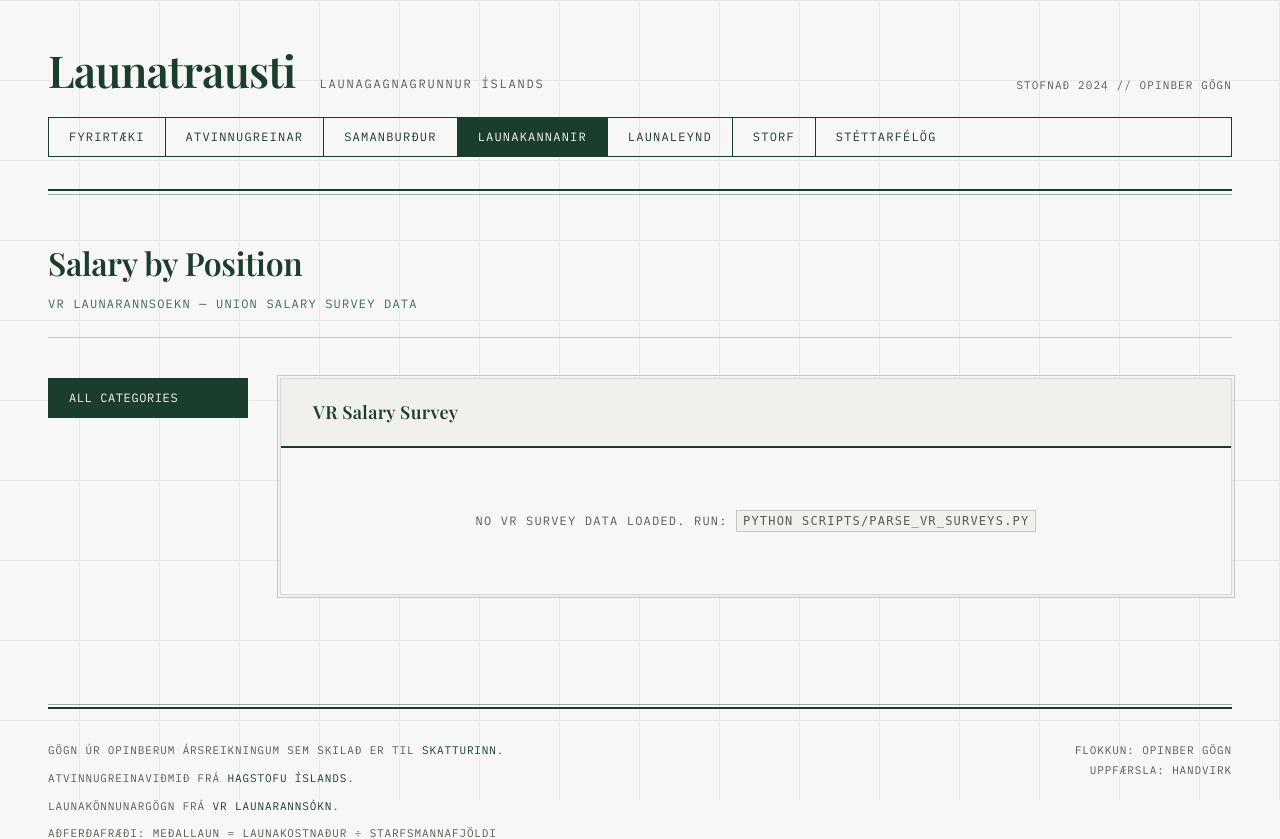
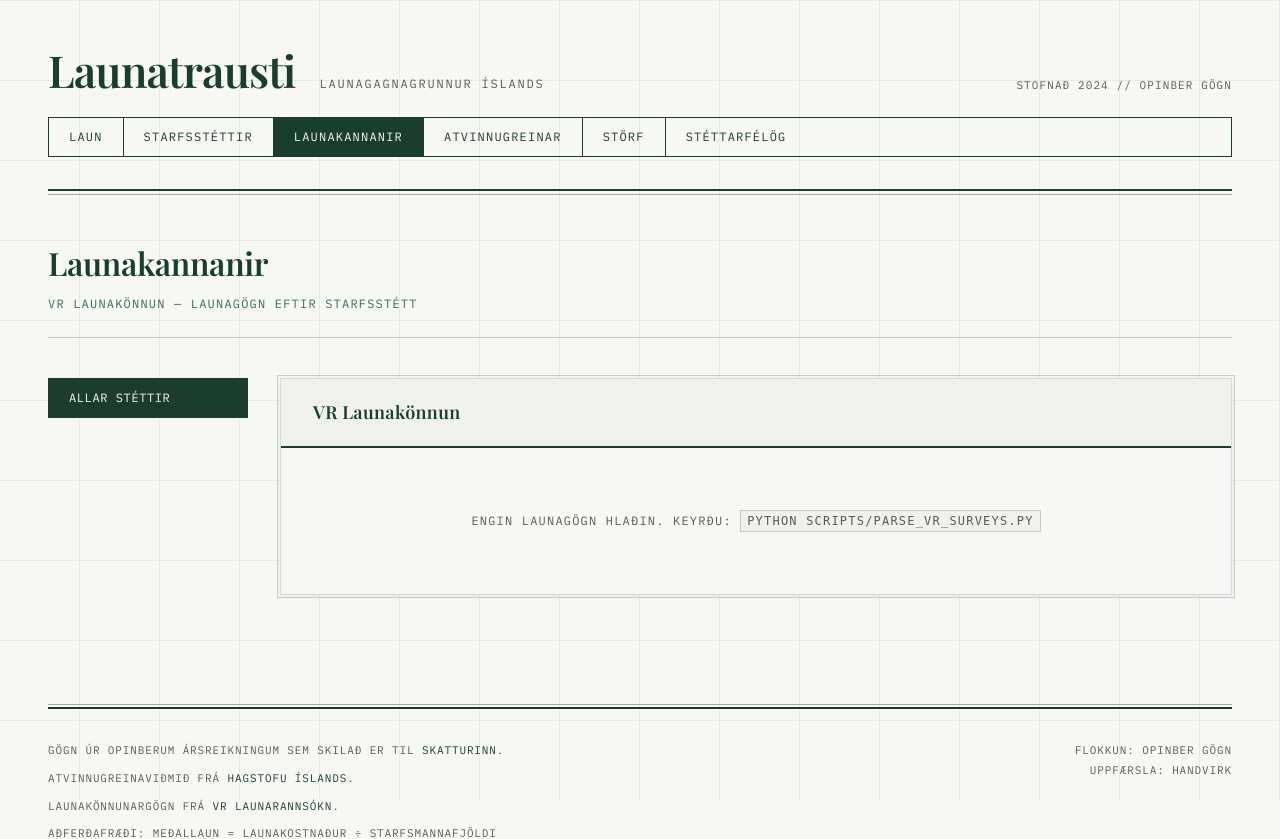
Before and after one commit to Interkz/launatrausti, a FastAPI app: page /salaries in a window 1280 px wide. Shown: the top 839 px of the page. Run offline with FastAPI, Linux system fonts and the light colour scheme; data that the repository does not hold is empty.

Commit message:
refactor: site consolidation — kill launaleynd, fix VR math, honest labels
- Delete /launaleynd route and template (misleading premise, zero private sector data)
- Replace /company/{id}/financials with 301 redirect (content already on company page)
- Fix VR comparison math: annualize monthly vr_avg before computing diff_pct
- Update nav: 6 items (Laun, Starfsstéttir, Launakannanir, Atvinnugreinar, Störf, Stéttarfélög)
- Rename rankings to "Opinber fyrirtæki", remove empty Einkageirinn tab
- Add "Einkageirinn kemur fljótlega" notice
- Translate /salaries page fully to Icelandic
- Update tests for removed/redirected routes (108 passing)

Co-Authored-By: Claude Opus 4.6 (1M context) <noreply@anthropic.com>

```diff
--- a/src/database.py
+++ b/src/database.py
@@ -667,7 +667,9 @@ def get_salary_comparison(company_id: int) -> dict:
         }
 
     vr_avg = vr_row["vr_avg"]
-    diff_pct = round((company_avg - vr_avg) / vr_avg * 100, 1) if vr_avg else None
+    # VR survey data is monthly; company avg_salary is annual — must annualize
+    vr_avg_annual = vr_avg * 12 if vr_avg else None
+    diff_pct = round((company_avg - vr_avg_annual) / vr_avg_annual * 100, 1) if vr_avg_annual else None
 
     return {
         "company_avg_salary": company_avg,
--- a/src/main.py
+++ b/src/main.py
@@ -256,97 +256,11 @@ async def salaries_page(
     )
 
 
-@app.get("/company/{company_id}/financials", response_class=HTMLResponse)
-async def company_financials_page(request: Request, company_id: int):
-    """Company financials detail page."""
-    financials = database.get_company_financials(company_id)
-
-    if not financials or not financials.get("company"):
-        raise HTTPException(status_code=404, detail="Company not found")
-
-    return templates.TemplateResponse(
-        "financials.html",
-        {
-            "request": request,
-            "company": financials["company"],
-            "reports": financials["reports"],
-            "trends": financials["trends"],
-        }
-    )
-
-
-@app.get("/launaleynd", response_class=HTMLResponse)
-async def launaleynd_page(request: Request):
-    """Salary secrecy gap analysis page."""
-    # Compare company avg salaries to VR survey averages
-    conn = database.get_connection()
-    cursor = conn.cursor()
-
-    # Get VR survey overall average (latest survey date)
-    cursor.execute("""
-        SELECT survey_date, AVG(medaltal) as vr_avg
-        FROM vr_salary_surveys
-        GROUP BY survey_date
-        ORDER BY survey_date DESC
-        LIMIT 1
-    """)
-    vr_row = cursor.fetchone()
-
-    gaps = []
-    if vr_row:
-        vr_avg = vr_row["vr_avg"]
-        vr_date = vr_row["survey_date"]
-
-        # Get companies with their latest avg salary
-        cursor.execute("""
-            SELECT
-                c.id, c.name, c.kennitala, c.sector,
-                ar.avg_salary, ar.year, ar.source_pdf
-            FROM companies c
-            JOIN annual_reports ar ON c.id = ar.company_id
-            WHERE ar.year = (
-                SELECT MAX(ar2.year) FROM annual_reports ar2
-                WHERE ar2.company_id = c.id
-            )
-            AND (ar.is_sample = 0 OR ar.is_sample IS NULL)
-            ORDER BY ar.avg_salary ASC
-        """)
-
-        for row in cursor.fetchall():
-            company_annual = row["avg_salary"]
-            # VR survey data is monthly, company avg_salary is annual
-            vr_annual = vr_avg * 12
-            gap = company_annual - vr_annual
-            gap_pct = round((gap / vr_annual) * 100, 1) if vr_annual else 0
-
-            gaps.append({
-                "id": row["id"],
-                "name": row["name"],
-                "kennitala": row["kennitala"],
-                "sector": row["sector"],
-                "avg_salary": company_annual,
-                "year": row["year"],
-                "vr_expected": round(vr_annual),
-                "gap": round(gap),
-                "gap_pct": gap_pct,
-                "source_pdf": row["source_pdf"],
-            })
-
-        # Sort by gap ascending (largest negative gap first = most underpaying)
-        gaps.sort(key=lambda x: x["gap"])
-    else:
-        vr_date = None
-
-    conn.close()
-
-    return templates.TemplateResponse(
-        "launaleynd.html",
-        {
-            "request": request,
-            "gaps": gaps,
-            "vr_date": vr_date,
-        }
-    )
+@app.get("/company/{company_id}/financials")
+async def company_financials_redirect(company_id: int):
+    """Redirect old financials URL to main company page."""
+    from fastapi.responses import RedirectResponse
+    return RedirectResponse(url=f"/company/{company_id}", status_code=301)
 
 
 @app.get("/samanburdur", response_class=HTMLResponse)
--- a/src/templates/base.html
+++ b/src/templates/base.html
@@ -1222,12 +1222,11 @@
                 <span class="header-id">Stofnað 2024 // Opinber gögn</span>
             </div>
             <nav>
-                <a href="/" {% if request.path == '/' %}class="active"{% endif %}>Fyrirtæki</a>
+                <a href="/" {% if request.path == '/' %}class="active"{% endif %}>Laun</a>
+                <a href="/samanburdur" {% if '/samanburdur' in request.path %}class="active"{% endif %}>Starfsstéttir</a>
+                <a href="/salaries" {% if '/salaries' in request.path %}class="active"{% endif %}>Launakannanir</a>
                 <a href="/benchmarks" {% if '/benchmarks' in request.path %}class="active"{% endif %}>Atvinnugreinar</a>
-                <a href="/samanburdur" {% if '/samanburdur' in request.path %}class="active"{% endif %}>Samanburður</a>
-                <a href="/salaries" {% if '/salaries' in request.path %}class="active"{% endif %}>Launakannanir</a>
-                <a href="/launaleynd" {% if '/launaleynd' in request.path %}class="active"{% endif %}>Launaleynd</a>
-                <a href="/jobs" {% if '/jobs' in request.path %}class="active"{% endif %}>Storf</a>
+                <a href="/jobs" {% if '/jobs' in request.path %}class="active"{% endif %}>Störf</a>
                 <a href="/stettarfelog" {% if '/stettarfelog' in request.path %}class="active"{% endif %}>Stéttarfélög</a>
             </nav>
         </header>
--- a/src/templates/company.html
+++ b/src/templates/company.html
@@ -152,7 +152,7 @@
 <div class="card">
     <div class="card-header">
         <h2>Financial Overview</h2>
-        <a href="/company/{{ company.id }}/financials" style="font-family: var(--font-mono); font-size: 0.6875rem; color: var(--lumon-green); text-decoration: none; text-transform: uppercase; letter-spacing: 0.1em;">View Full Financials</a>
+        <span style="font-family: var(--font-mono); font-size: 0.6875rem; color: var(--lumon-text-secondary); text-transform: uppercase; letter-spacing: 0.1em;">Fjárhagsgögn</span>
     </div>
     <div class="benchmark-grid">
         <div class="benchmark-item">
--- a/src/templates/salaries.html
+++ b/src/templates/salaries.html
@@ -1,17 +1,17 @@
 {% extends "base.html" %}
 
-{% block title %}Salary by Position - Launatrausti{% endblock %}
+{% block title %}Launakannanir — Launatrausti{% endblock %}
 
 {% block content %}
 <div class="company-header">
-    <h1 style="font-size: 2rem;">Salary by Position</h1>
-    <p class="industry">VR Launarannsoekn — Union Salary Survey Data</p>
+    <h1 style="font-size: 2rem;">Launakannanir</h1>
+    <p class="industry">VR Launakönnun — Launagögn eftir starfsstétt</p>
 </div>
 
 {% if dates %}
 <div style="margin-bottom: 2rem;">
     <div class="year-filter">
-        <a href="/salaries?{% if selected_category %}category={{ selected_category }}{% endif %}" {% if not selected_date %}class="active"{% endif %}>All Dates</a>
+        <a href="/salaries?{% if selected_category %}category={{ selected_category }}{% endif %}" {% if not selected_date %}class="active"{% endif %}>Allar dagsetningar</a>
         {% for date in dates %}
         <a href="/salaries?survey_date={{ date }}{% if selected_category %}&category={{ selected_category }}{% endif %}" {% if selected_date == date %}class="active"{% endif %}>{{ date }}</a>
         {% endfor %}
@@ -22,7 +22,7 @@
 <div class="content-with-sidebar">
     <div>
         <div class="filter-sidebar">
-            <a href="/salaries?{% if selected_date %}survey_date={{ selected_date }}{% endif %}" {% if not selected_category %}class="active"{% endif %}>All Categories</a>
+            <a href="/salaries?{% if selected_date %}survey_date={{ selected_date }}{% endif %}" {% if not selected_category %}class="active"{% endif %}>Allar stéttir</a>
             {% for cat in categories %}
             <a href="/salaries?category={{ cat }}{% if selected_date %}&survey_date={{ selected_date }}{% endif %}" {% if selected_category == cat %}class="active"{% endif %}>{{ cat }}</a>
             {% endfor %}
@@ -34,34 +34,34 @@
         {% set max_salary = surveys|map(attribute='medaltal')|max %}
         <div class="stats" style="grid-template-columns: repeat(3, 1fr);">
             <div class="stat-card">
-                <div class="label">Positions</div>
+                <div class="label">Starfsstéttir</div>
                 <div class="value">{{ surveys|length }}</div>
             </div>
             <div class="stat-card">
-                <div class="label">Highest Mean</div>
+                <div class="label">Hæstu meðallaun</div>
                 <div class="value">{{ "{:,.0f}".format(max_salary).replace(",", ".") }}<span style="font-size: 0.75em; margin-left: 0.25em; opacity: 0.7;">kr</span></div>
             </div>
             <div class="stat-card">
-                <div class="label">Category</div>
-                <div class="value" style="font-size: 1rem;">{{ selected_category or 'All' }}</div>
+                <div class="label">Flokkur</div>
+                <div class="value" style="font-size: 1rem;">{{ selected_category or 'Allt' }}</div>
             </div>
         </div>
 
         <div class="card">
             <div class="card-header">
-                <h2>VR Salary Survey</h2>
-                <span class="source">Source: VR Launarannsoekn</span>
+                <h2>VR Launakönnun</h2>
+                <span class="source">Heimild: VR Launakönnun</span>
             </div>
             <table>
                 <thead>
                     <tr>
-                        <th>Position</th>
-                        <th>Mean</th>
-                        <th>Median</th>
-                        <th>25th</th>
-                        <th>75th</th>
-                        <th style="text-align: right;">Respondents</th>
-                        <th style="width: 120px;">Distribution</th>
+                        <th>Starfsheiti</th>
+                        <th>Meðaltal</th>
+                        <th>Miðgildi</th>
+                        <th>25%</th>
+                        <th>75%</th>
+                        <th style="text-align: right;">Svarendur</th>
+                        <th style="width: 120px;">Dreifing</th>
                     </tr>
                 </thead>
                 <tbody>
@@ -93,16 +93,16 @@
         </div>
 
         <div class="page-meta" style="font-family: var(--font-mono); font-size: 0.625rem; color: var(--lumon-text-secondary); text-transform: uppercase; letter-spacing: 0.1em; text-align: right; margin-top: -2rem;">
-            Record Count: {{ surveys|length }} // Sort: Descending by Mean Salary // Bar: green = mean, marker = median
+            Fjöldi: {{ surveys|length }} // Röðun: Meðallaun (hæst fyrst) // Súla: græn = meðaltal, merki = miðgildi
         </div>
 
         {% else %}
         <div class="card">
             <div class="card-header">
-                <h2>VR Salary Survey</h2>
+                <h2>VR Launakönnun</h2>
             </div>
             <div style="text-align: center; padding: 4rem 2rem; font-family: var(--font-mono); font-size: 0.75rem; color: var(--lumon-text-secondary); text-transform: uppercase; letter-spacing: 0.1em;">
-                No VR survey data loaded. Run: <code style="background: var(--lumon-paper); padding: 0.25em 0.5em; border: 1px solid var(--lumon-grid);">python scripts/parse_vr_surveys.py</code>
+                Engin launagögn hlaðin. Keyrðu: <code style="background: var(--lumon-paper); padding: 0.25em 0.5em; border: 1px solid var(--lumon-grid);">python scripts/parse_vr_surveys.py</code>
             </div>
         </div>
         {% endif %}
```
Also changed, not shown: src/templates/index.html (+5 -9 lines), src/templates/launaleynd.html (deleted, +0 -110 lines), tests/test_api.py (+7 -7 lines).
